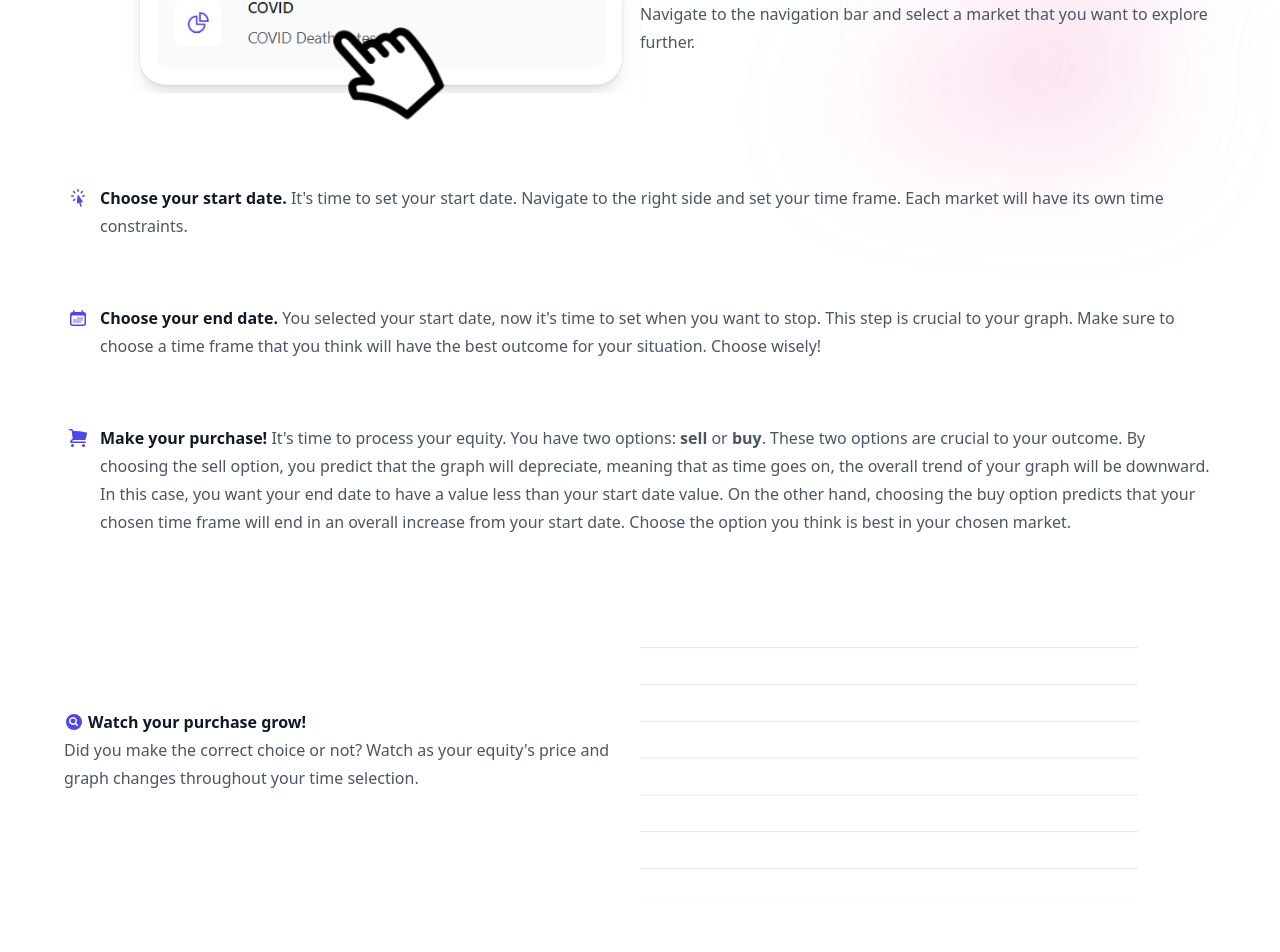
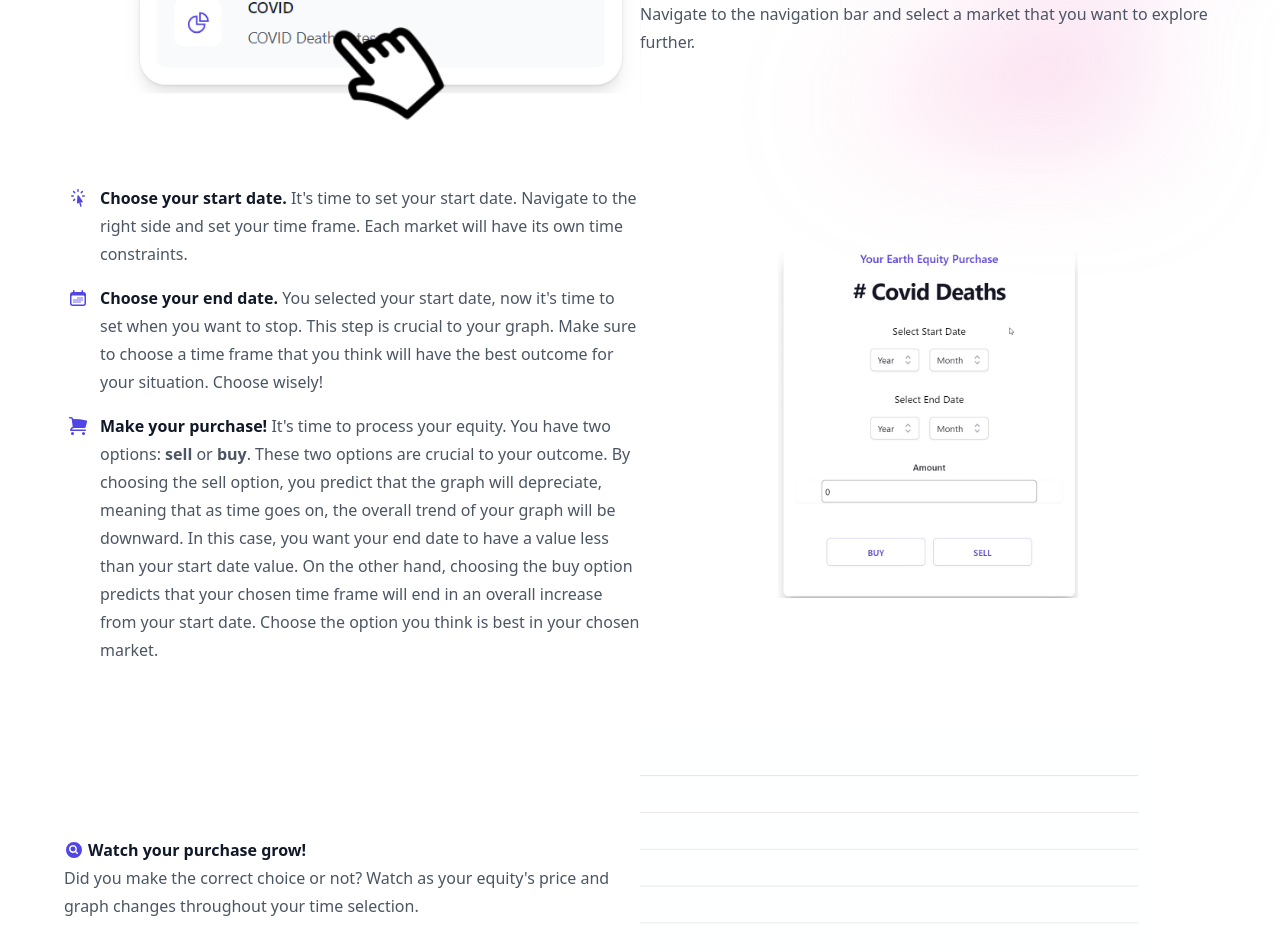
Before and after one commit to hajin-park/Earth-Equity, a React (Vite) app in the folder EarthEquity/: page / in a window 1280 px wide. Shown: the part 1027-1979 px from the top of the page. Built offline with nearby package versions, Linux system fonts and the light colour scheme.

Commit message:
Added gif to select days and purchase.

```diff
--- a/EarthEquity/src/Components/Navbar/NavigationBar.jsx
+++ b/EarthEquity/src/Components/Navbar/NavigationBar.jsx
@@ -90,7 +90,7 @@ export default function NavigationBar() {
                             leaveFrom="opacity-100 translate-y-0"
                             leaveTo="opacity-0 translate-y-1"
                         >
-                            <Popover.Panel className="absolute -left-32 xl:-left-8 top-full z-10 mt-3 w-screen max-w-md overflow-hidden rounded-3xl bg-white shadow-lg ring-1 ring-gray-900/5">
+                            <Popover.Panel className="absolute -left-10 xl:-left-8 top-full z-10 mt-3 w-screen max-w-md overflow-hidden rounded-3xl bg-white shadow-lg ring-1 ring-gray-900/5">
                                 <div className="">
                                     {health.map((item) => (
                                         <div
--- a/EarthEquity/src/Pages/Home/TutorialSection.jsx
+++ b/EarthEquity/src/Pages/Home/TutorialSection.jsx
@@ -27,6 +27,8 @@ export default function TutorialSection() {
                           </div>
                         </div>
 
+                        <div className="grid grid-cols-2 items-center justify-center">
+                            <div className="flex flex-col gap-y-4">
                                 {/* 2 */}
                                 <div key="Choose your start date." className="relative pl-9">
                                 <dt className="inline font-semibold text-gray-900">
@@ -52,6 +54,9 @@ export default function TutorialSection() {
                                     Make your purchase!
                                 </dt>{' '}
                                 <dd className="inline">It's time to process your equity. You have two options: <b>sell</b> or <b>buy</b>. These two options are crucial to your outcome. By choosing the sell option, you predict that the graph will depreciate, meaning that as time goes on, the overall trend of your graph will be downward. In this case, you want your end date to have a value less than your start date value. On the other hand, choosing the buy option predicts that your chosen time frame will end in an overall increase from your start date. Choose the option you think is best in your chosen market.</dd>
+                                </div>
+                            </div>
+                            <img className="place-self-center" src="\src\assets\BuySell.gif" alt="buy sell gif" style={{maxHeight:"600px", maxWidth:"300px"}}></img>
                         </div>
 
                         {/* 5 */}
```
Also changed, not shown: EarthEquity/src/assets/BuySell.gif (added). Lines whose indentation alone changed are shown as unchanged.
